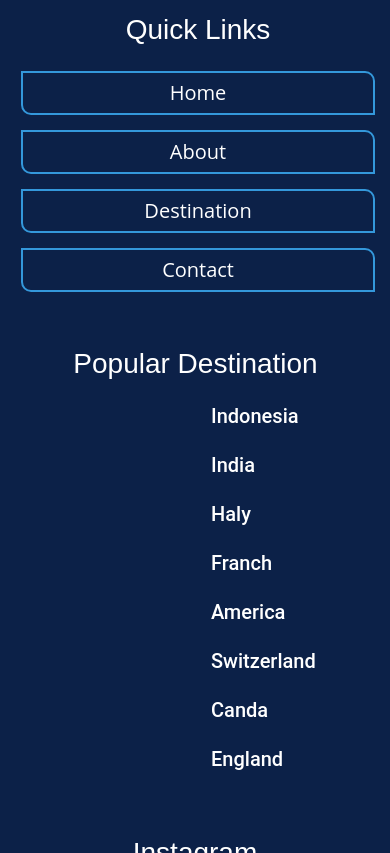
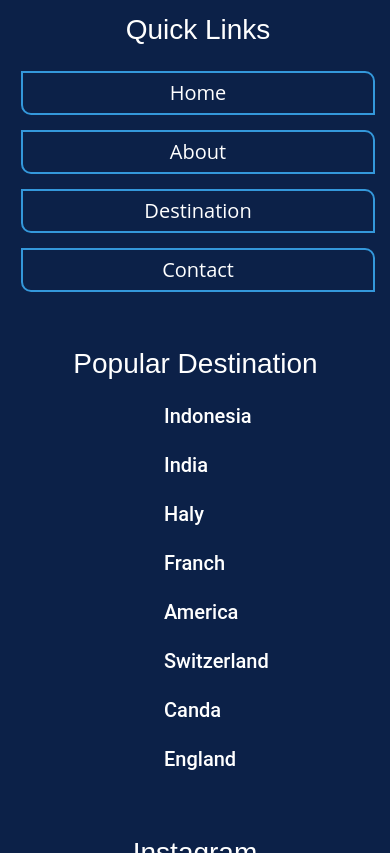
Before and after one commit to Walid-Othman/Travelo, a plain HTML site: page index.html in a window 390 px wide. Shown: the part 8880-9733 px from the top of the page. Drawn offline with nearby package versions, Linux system fonts and the light colour scheme.

Commit message:
Update style.css

```diff
--- a/style.css
+++ b/style.css
@@ -1415,7 +1415,7 @@ span {
 
   .footer-main .footer .row-3 .all-places {
     display: flex;
-    margin-left: 195px;
+    margin-left: 148px;
     flex-direction: column;
   }
 
```
